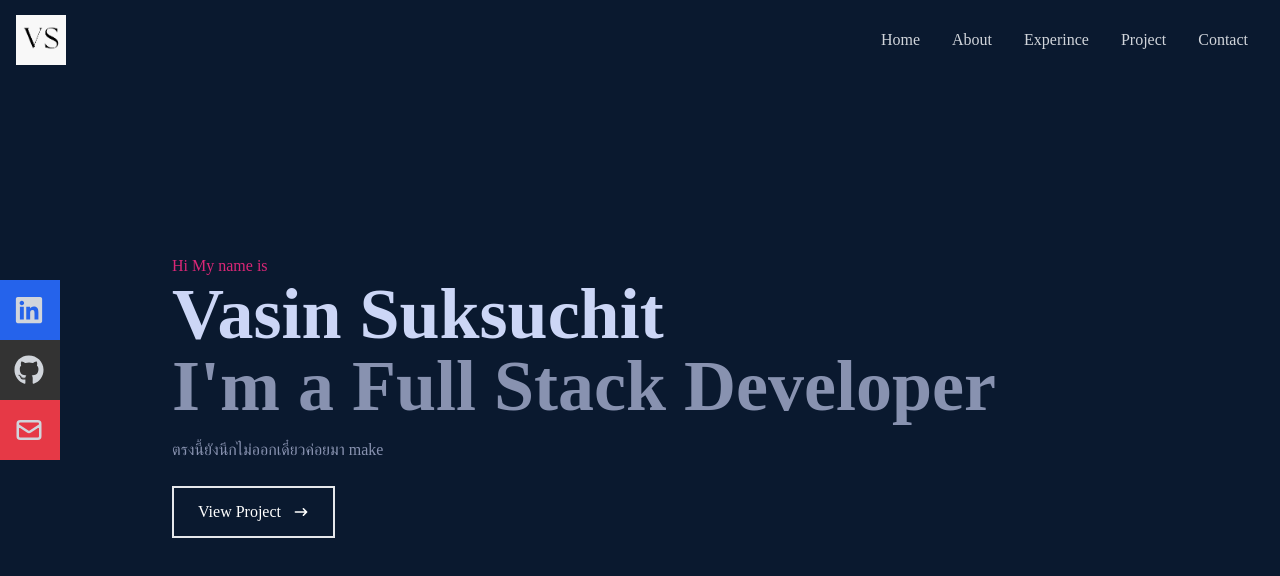
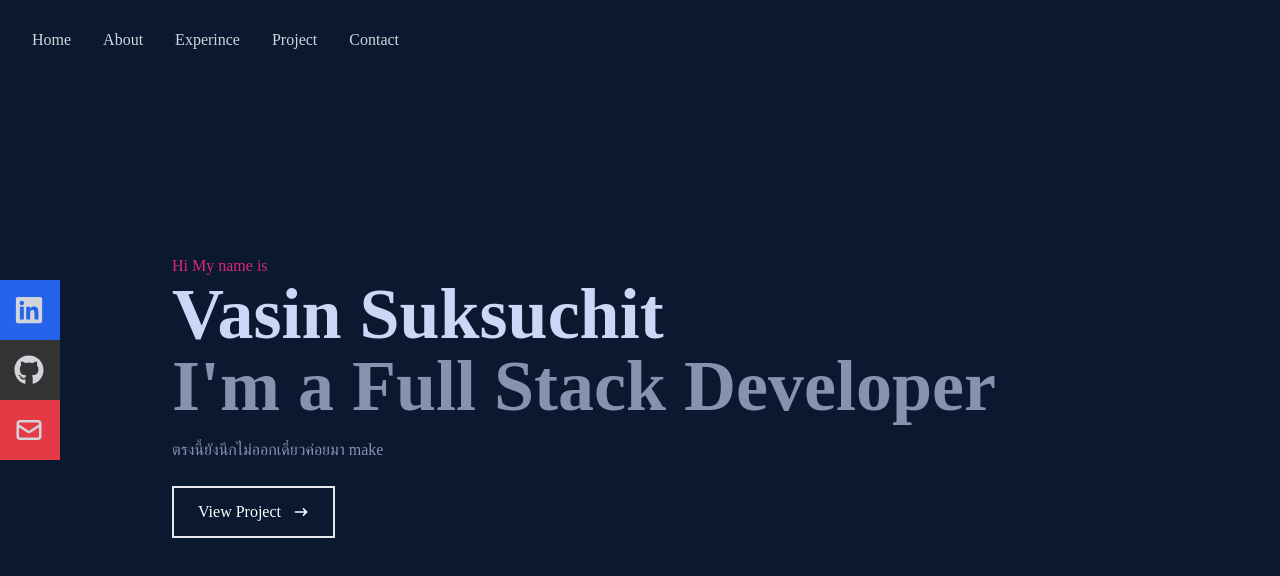
Before and after one commit to wanttoplayy/wanttoplayy.github.io, a React (Create React App) app: page / in a window 1280 px wide. Shown: the top 576 px of the page. Built offline with nearby package versions, Linux system fonts and the light colour scheme.

Commit message:
fix:again

```diff
--- a/src/component/NavBar.jsx
+++ b/src/component/NavBar.jsx
@@ -11,10 +11,10 @@ const NavBar = () => {
 
     return (
         <div className='fixed w-full h-[80px] flex justify-between items-center px-4 bg-[#0a192f] text-gray-300'>
-            <div>
-                {/* เดี๋ยวบรรทัดนี้ต้องมาเปลี่ยนLogo */}
+            {/* <div>
+
                 <img src={Logo} alt="Logo Image" style={{ width: '50px' }} />
-            </div>
+            </div> */}
 
             {/* menu */}
             {/* ตัวเลือนใช้ react-scoll */}
```
